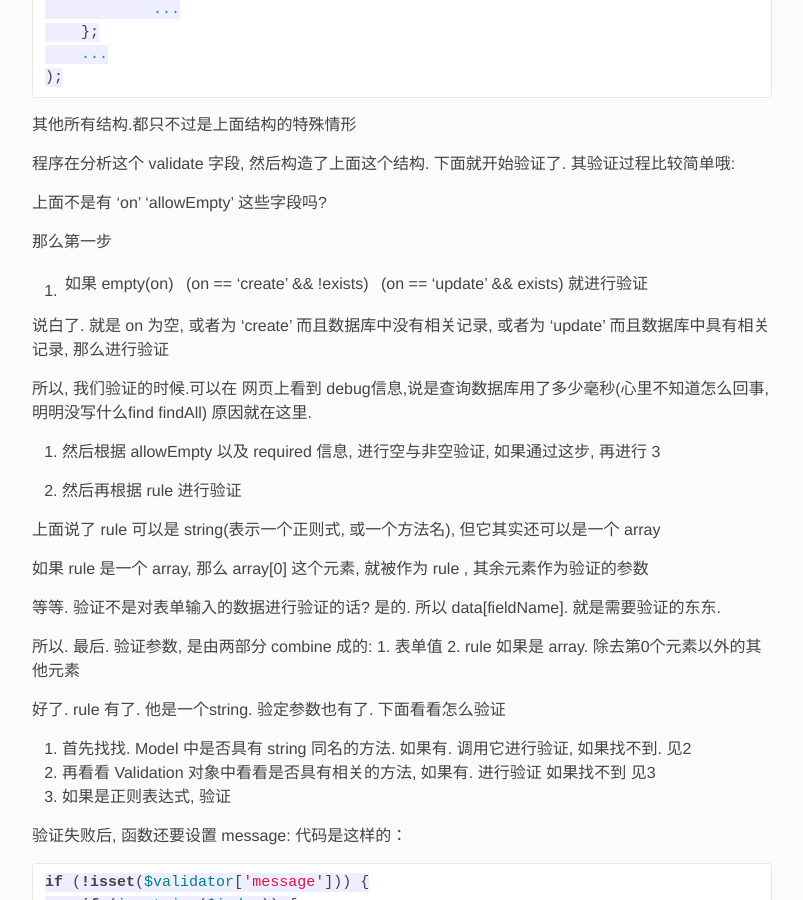
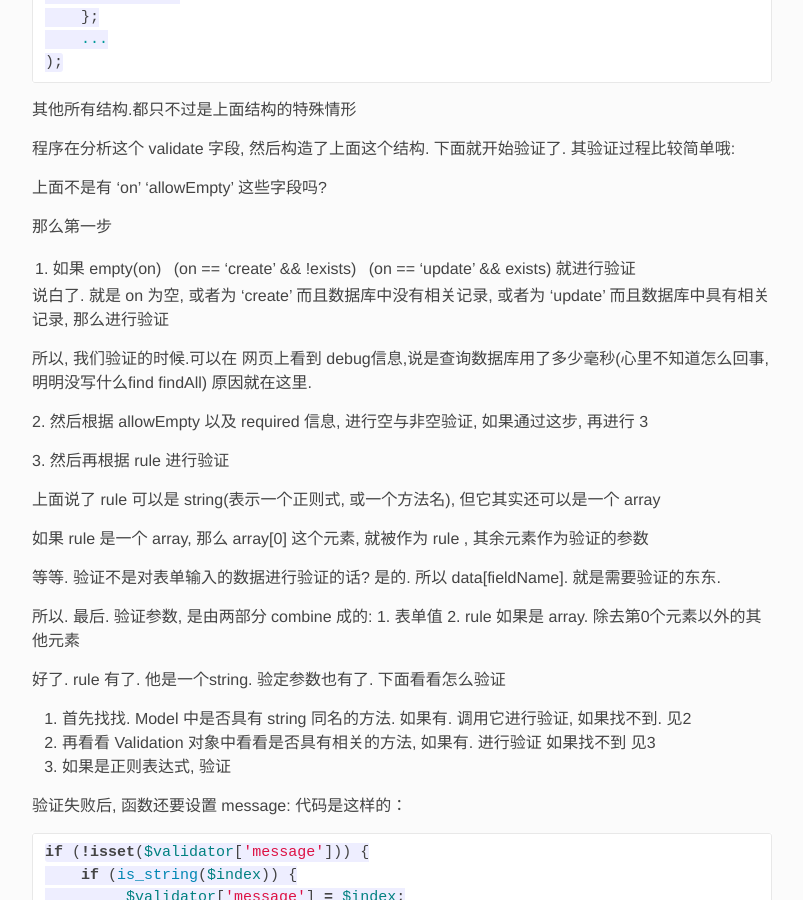
Before and after one commit to bencode/bencode.github.io, a Jekyll site: the page built from _posts/daily/php/2007-08-26-cakephp-validation.md, in a window 1280 px wide and 900 px high, scrolled down 1518 px. Shown: the whole window, without its empty margins (238-1041 px from the left). Built offline with Jekyll 4.4.1, drawn with Linux system fonts in a browser that asks for light colours.

Commit message:
格式化

````diff
--- a/_posts/daily/php/2007-08-26-cakephp-validation.md
+++ b/_posts/daily/php/2007-08-26-cakephp-validation.md
@@ -10,7 +10,6 @@ categories: php
 它通过配置其 validate 数组, 就可以进行验证,  阅读了源码, 整理出 validate数组可能的结构, 以及验证的过程
 
 1. 首先, 如果重写了 beforeValidate,  那么它先处理这里的东东... 以决定是否进行下一步验证
-
 2. 然后才会根据 validate数组, 进行实际验证
 
 ```php
@@ -85,15 +84,15 @@ var validate => array(
 
 那么第一步
 
-1. 如果 empty(on) || (on == 'create' && !exists) || (on == 'update' && exists) 就进行验证
+1\. 如果 empty(on) || (on == 'create' && !exists) || (on == 'update' && exists) 就进行验证
 
 说白了. 就是 on 为空, 或者为 'create' 而且数据库中没有相关记录,  或者为 'update' 而且数据库中具有相关记录, 那么进行验证
 
 所以, 我们验证的时候.可以在 网页上看到 debug信息,说是查询数据库用了多少毫秒(心里不知道怎么回事,明明没写什么find findAll)  原因就在这里.
 
-2. 然后根据 allowEmpty 以及 required 信息, 进行空与非空验证,  如果通过这步, 再进行 3
+2\. 然后根据 allowEmpty 以及 required 信息, 进行空与非空验证,  如果通过这步, 再进行 3
 
-3. 然后再根据 rule  进行验证
+3\. 然后再根据 rule  进行验证
 
 上面说了 rule 可以是 string(表示一个正则式, 或一个方法名), 但它其实还可以是一个 array
 
````
Also changed, not shown: 1 other file.
